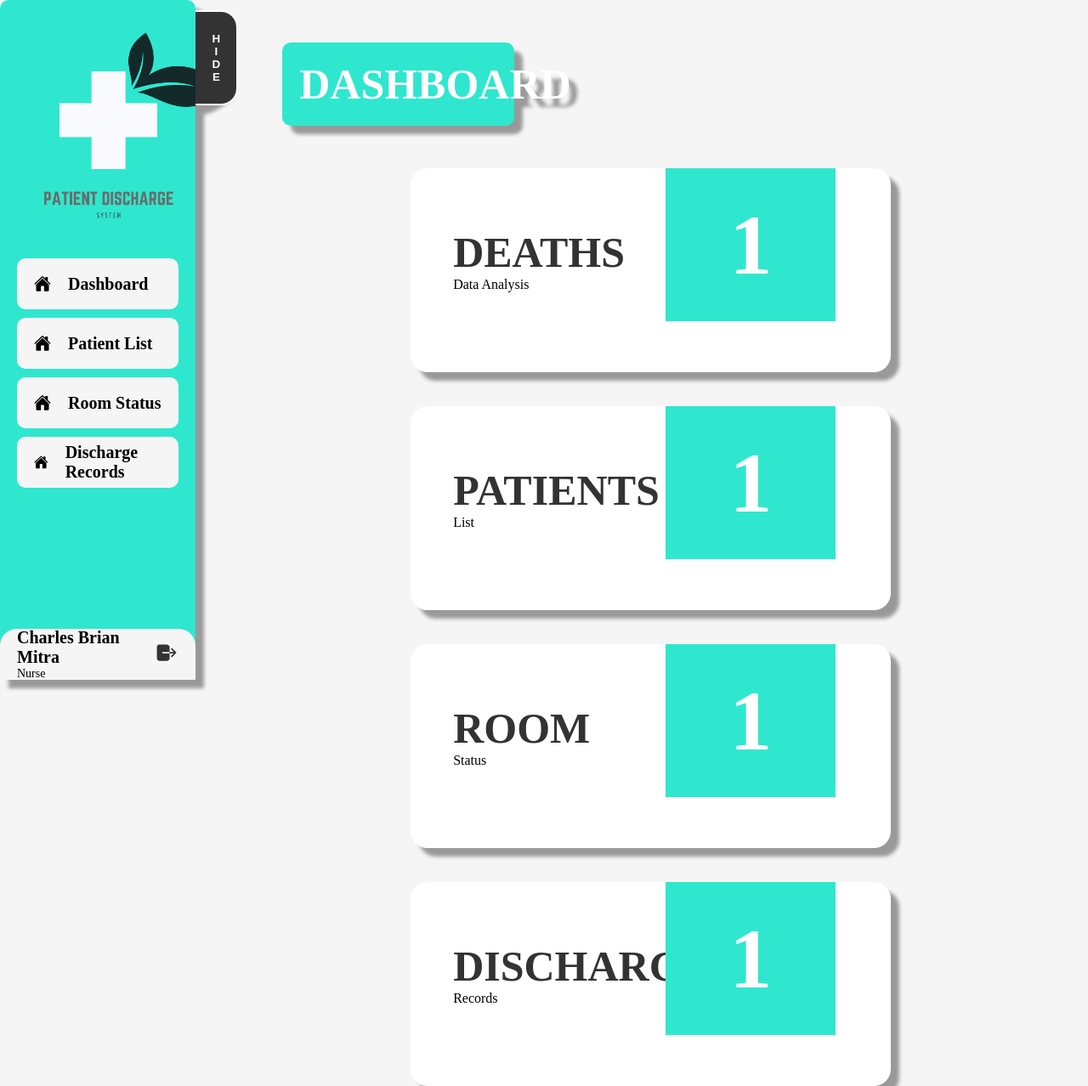
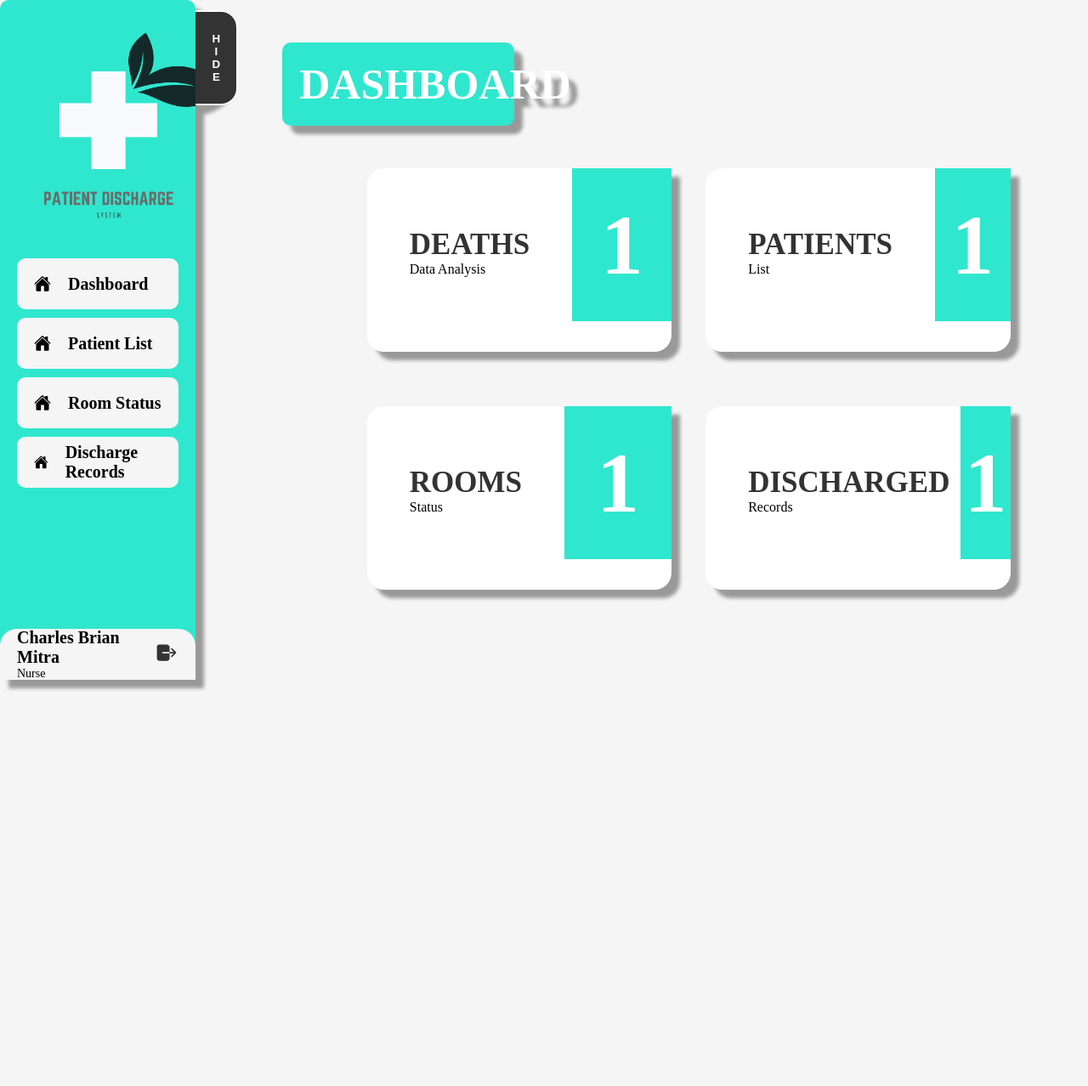
Before and after one commit to bcharles4/sia102_4a_grp4, a Django app: page /dashboard/ in a window 1280 px wide. Shown: the whole page at 85% size. After the commit the page ends 812 px from the top, so only its background shows below. Run offline with Django 5.2, Linux system fonts and the light colour scheme; some libraries are stand-ins or nearby versions.

Commit message:
fixed the DElements D

```diff
--- a/DocuCare-Integrated_System-Django/SIA102/SIA102/static/SIA102/dashboard.css
+++ b/DocuCare-Integrated_System-Django/SIA102/SIA102/static/SIA102/dashboard.css
@@ -141,7 +141,7 @@ body {
 }
 
 .dashboard-elements {
-    width: 90%;
+    width: 100%;
     height: 70vh;
     padding: 30px;
     border-radius: 20px;
@@ -151,14 +151,15 @@ body {
 }
 
 .container-dE {
-    width: 70%;
-    height: 30vh;
+    width: 40%;
+    height: 27vh;
     background-color: white;
     margin: 20px;
     border-radius: 20px;
     filter: drop-shadow(10px 10px 2px #999);
     display: flex;
     justify-content: flex-start;
+
 
 }
 
@@ -180,6 +181,7 @@ body {
 
 .dE-description h1 {
     color: #333;
+    font-size: 35px;
 }
 
 .dE-count {
@@ -189,6 +191,8 @@ body {
     display: flex;
     align-items: center;
 
+    margin-left:  auto;
+
 }
 
 .dE-count h1 {
--- a/DocuCare-Integrated_System-Django/SIA102/SIA102/templates/SIA102/dashboard.html
+++ b/DocuCare-Integrated_System-Django/SIA102/SIA102/templates/SIA102/dashboard.html
@@ -33,7 +33,7 @@
                <div class="container-dE  dbE-bot">
 
                     <div class="dE-description">
-                        <h1>ROOM</h1>
+                        <h1>ROOMS</h1>
                         <p>Status</p>
                     </div>
                     <div class="dE-count">
```
Also changed, not shown: DocuCare-Integrated_System-Django/SIA102/db.sqlite3.
